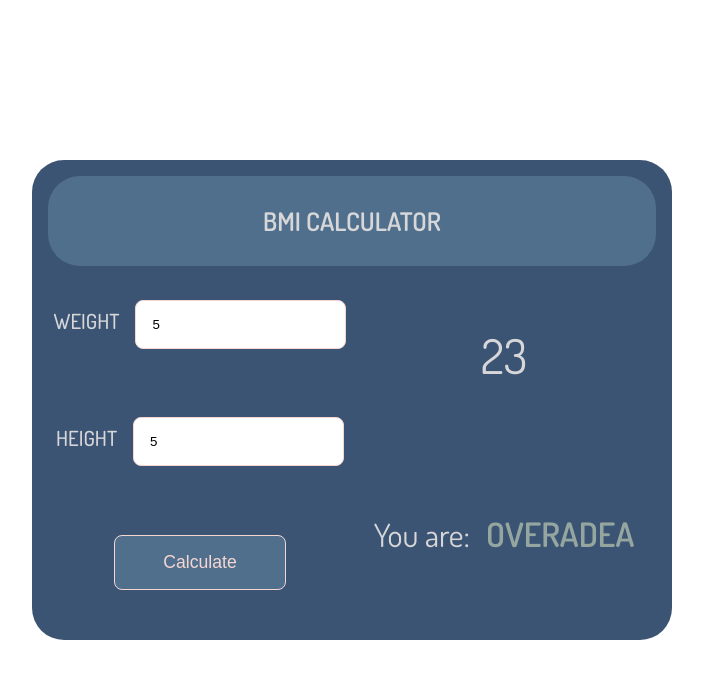
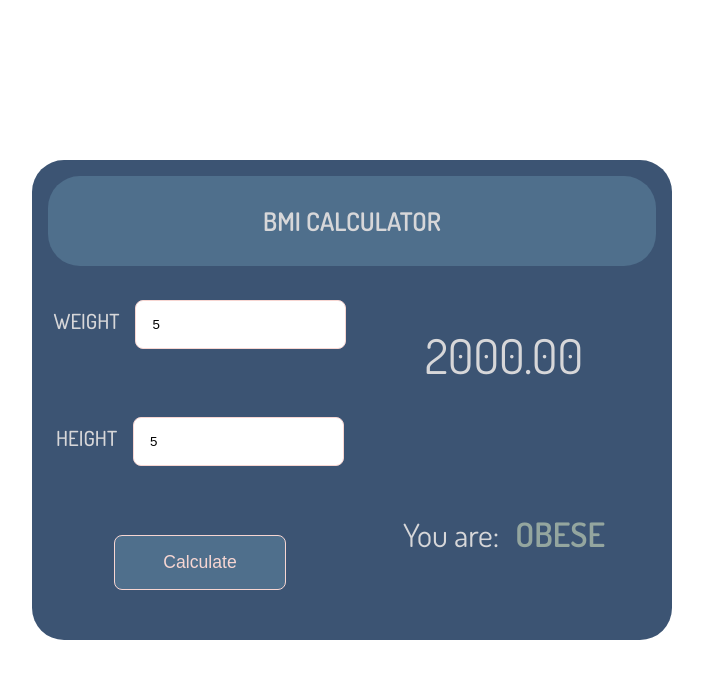
Before and after one commit to AlessandroDeFa/BMI-calculator-javascript, a plain HTML site: page index.html in a window 1280 px wide. Both pictures are taken after typing "5", "5" into the empty fields and a click on the button "Calculate". Shown: the whole page, without its empty margins (288-991 px from the left). Drawn offline with Linux system fonts and the light colour scheme.

Commit message:
implementing javascript

```diff
--- a/index.html
+++ b/index.html
@@ -17,8 +17,8 @@
         <div><button class="button">Calculate</button></div>
       </div>
       <div class="container-result">
-        <div class="result">23</div>
-        <div class="comment">You are: <span class="comment-span">overadea</span></div>
+        <div class="result"></div>
+        <div class="comment">You are: <span class="comment-span"></span></div>
       </div>
     </div>
   </div>
--- a/main.js
+++ b/main.js
@@ -0,0 +1,36 @@
+const weight = document.querySelector('#weight');
+const height = document.querySelector('#height');
+const button = document.querySelector('.button');
+const result = document.querySelector('.result');
+const comment = document.querySelector('.comment-span');
+
+// dafault variables
+let total = '';
+
+
+// adding click listeners
+button.addEventListener('click', ()=>{
+
+  calculateBmi();
+})
+
+// BMI calculation =  weight(kg) * (height(m) * height(m))
+const calculateBmi = ()=>{
+  let heightValue = height.value;
+  let weightValue = weight.value;
+  heightValue = heightValue / 100;
+  total = weightValue / (heightValue * heightValue);
+  total = total.toFixed(2);
+  result.innerText = total;
+  // condition
+  if(total < 18.5){
+    comment.innerText = "Underweight"
+  }else if(total >= 18.5 && total <= 25){
+    comment.innerText = "Normal weight"
+  }else if(total > 25 && total <= 30){
+    comment.innerText = "Overweight"
+  }else if(total > 30){
+    comment.innerText = "Obese"
+  };
+
+}
```
